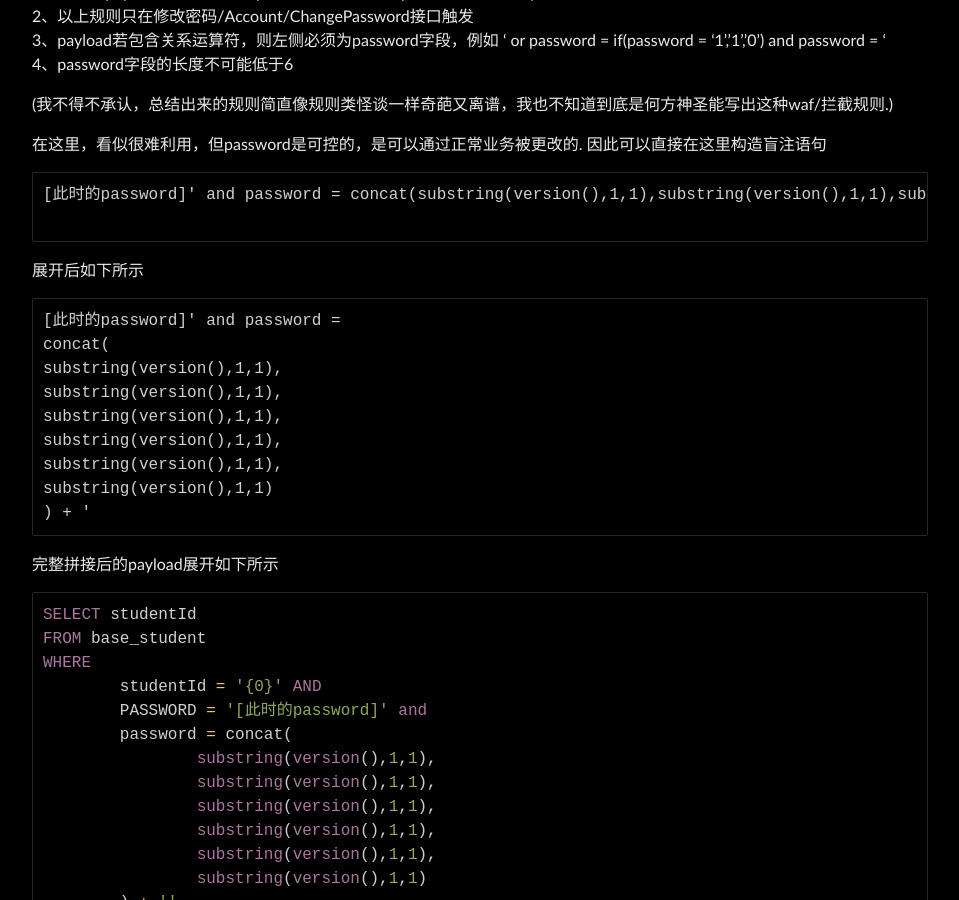
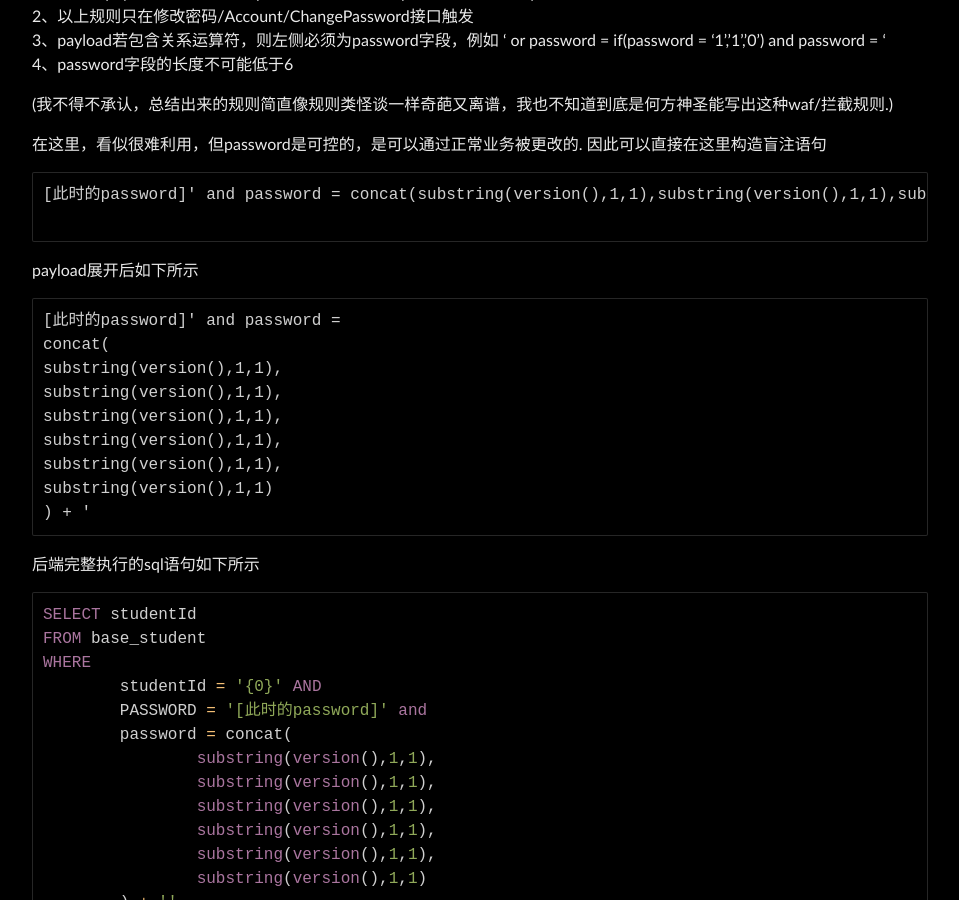
Before and after one commit to Leeyangee/leeyangee.github.io, a Jekyll site: the page built from _posts/2023-10-26-代码审计C#.Net 绕过未知拦截规则构造盲注从信息泄露到SQL注入.md, in a window 1280 px wide and 900 px high, scrolled down 5435 px. Shown: the whole window, without its empty margins (160-1119 px from the left). Built offline with Jekyll 4.4.1, drawn with Linux system fonts in a browser that asks for light colours.

Commit message:
Update 2023-10-26-代码审计C#.Net 绕过未知拦截规则构造盲注从信息泄露到SQL注入.md

````diff
--- a/_posts/2023-10-26-代码审计C#.Net 绕过未知拦截规则构造盲注从信息泄露到SQL注入.md
+++ b/_posts/2023-10-26-代码审计C#.Net 绕过未知拦截规则构造盲注从信息泄露到SQL注入.md
@@ -179,7 +179,7 @@
 substring(version(),1,1)
 ) + '
 ```
-完整拼接后的payload展开如下所示
+后端完整执行的sql语句如下所示
 ```sql
 SELECT studentId
 FROM base_student
````
Also changed, not shown: other parts of _posts/2023-10-26-代码审计C#.Net 绕过未知拦截规则构造盲注从信息泄露到SQL注入.md (+1 -1 lines).
